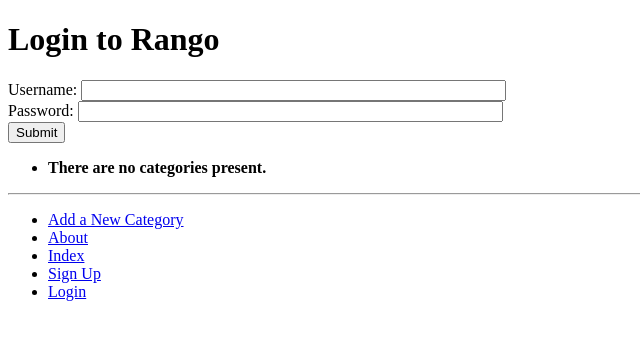
After one commit to Yog3sh56/tango_with_django_project, a Django app: page /rango/login/ in a window 1280 px wide. The commit adds this page. Shown: the top 340 px of the page, without its empty margins (0-640 px from the left). Run offline with Django 3.2, Linux system fonts and the light colour scheme; data that the repository does not hold is empty.

Commit message:
9.7 Completed

```diff
--- a/rango/urls.py
+++ b/rango/urls.py
@@ -11,4 +11,5 @@ urlpatterns =[
     path('add_category/', views.add_category, name='add_category'),
     path('category/<slug:category_name_slug>/add_page/', views.add_page, name='add_page'),
     path('register/', views.register, name='register'),
+    path('login/', views.user_login, name='login'),
 ]
--- a/rango/views.py
+++ b/rango/views.py
@@ -6,6 +6,7 @@ from rango.models import Page
 from rango.forms import CategoryForm, PageForm, UserForm, UserProfileForm
 from django.shortcuts import redirect
 from django.urls import reverse
+from django.contrib.auth import authenticate, login
 
 
 # Create your views here.
@@ -172,3 +173,35 @@ def register(request):
                   context={'user_form': user_form,
                            'profile_form': profile_form,
                            'registered': registered})
+
+
+def user_login(request):
+    # If the request is a POST then extract the information from the request
+    if request.method == 'POST':
+
+        # Gather the information from login form provided by the user We use get method instead of getting it as a
+        # list is because, get would return None if it doesnot exist while getting it as a list(or value of a given
+        # key) would raise an KeyError
+        username = request.POST.get('username')
+        password = request.POST.get('password')
+
+        # Check with django's built in machinery to attempt to check if username and password are valid
+        # Returns an user object if they are valid
+
+        user = authenticate(username=username, password=password)
+
+        # So if we do have user object then the details are correct, if not its invalid
+        if user:
+            # Also check if the account is active
+            if user.is_active:
+                # If details are correct, we can log the user in and send them to the homepage
+                login(request, user)
+                return redirect(reverse('rango:index'))
+            else:
+                return HttpResponse("Your Rango account is disabled.")
+        else:
+            print(f'Invalid login details: {username}, {password}')
+            return HttpResponse("Invalid login details supplied.")
+
+    else:
+        return render(request, 'rango/login.html')
--- a/templates/rango/base.html
+++ b/templates/rango/base.html
@@ -30,6 +30,7 @@
         <li><a href="{% url 'rango:about' %}">About</a></li>
         <li><a href="{% url 'rango:index' %}">Index</a></li>
         <li><a href="{% url 'rango:register' %}">Sign Up</a></li>
+        <li><a href="{% url 'rango:login' %}">Login</a></li>
     </ul>
 </div>
 </body>
--- a/templates/rango/index.html
+++ b/templates/rango/index.html
@@ -10,7 +10,11 @@ Homepage
 {% block body_block %}
 <h1>Rango says...</h1>
 <div>
-    hey there partner! <br />
+    {% if user.is_authenticated %}
+    howdy {{user.username}}!
+    {% else %}
+    hey there partner!
+    {% endif %}
     <strong>{{ boldmessage }}</strong><br />
 
 </div>
--- /dev/null
+++ b/templates/rango/login.html
@@ -0,0 +1,18 @@
+{% extends 'rango/base.html' %}
+{% load staticfiles %}
+
+{% block title_block %}
+    Login
+{% endblock %}
+
+{% block body_block %}
+    <h1>Login to Rango</h1>
+    <form id="login_form" method="post" action="{% url 'rango:login' %}">
+        {% csrf_token %}
+        Username: <input type="text" name="username" value="" size="50" />
+        <br />
+        Password: <input type="password" name="password" value="" size="50" />
+        <br />
+        <input type="submit" name="submit" />
+    </form>
+{% endblock %}
```
